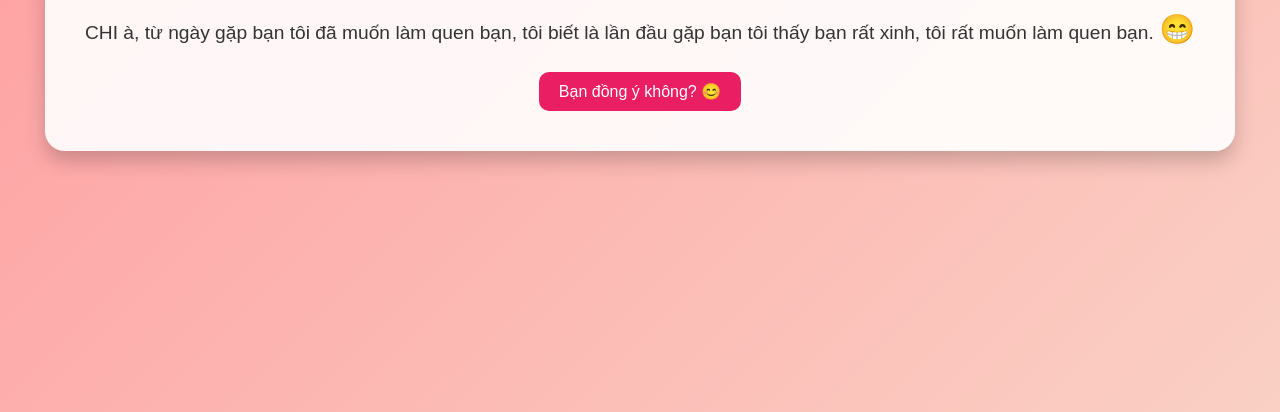
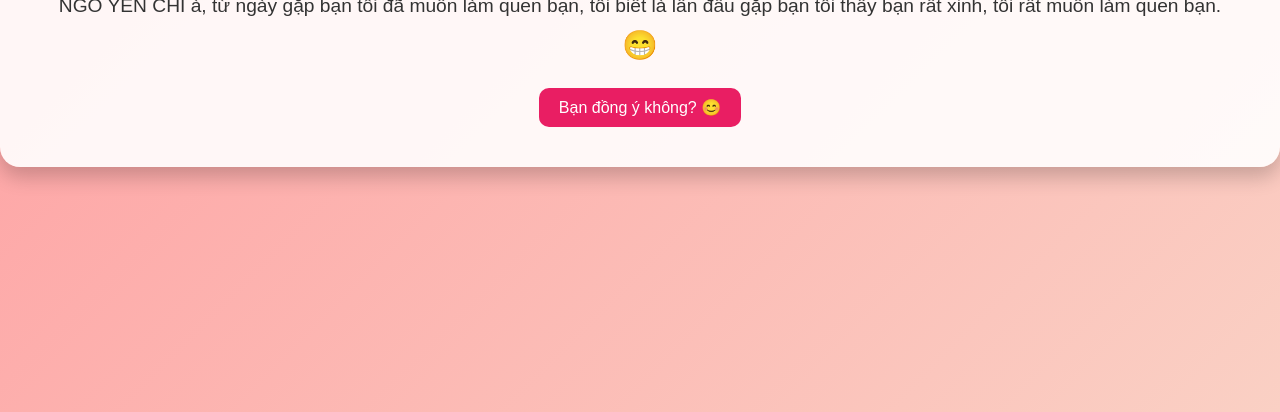
Before and after one commit to quannger06/quannger, a plain HTML site: page lamquen.html in a window 1280 px wide. Shown: the part 388-800 px from the top of the page. Drawn offline with Linux system fonts and the light colour scheme.

Commit message:
Update lamquen.html

```diff
--- a/lamquen.html
+++ b/lamquen.html
@@ -100,7 +100,7 @@
 <body>
     <div class="container">
         <h1>CHO TÔI LÀM QUEN NHA 😁</h1>
-        <p>CHI à, từ ngày gặp bạn tôi đã muốn làm quen bạn, tôi biết là lần đầu gặp bạn tôi thấy bạn rất xinh, tôi rất muốn làm quen bạn. <span class="heart">😁</span></p>
+        <p>NGÔ YẾN CHI à, từ ngày gặp bạn tôi đã muốn làm quen bạn, tôi biết là lần đầu gặp bạn tôi thấy bạn rất xinh, tôi rất muốn làm quen bạn. <span class="heart">😁</span></p>
         <button onclick="showLove()">Bạn đồng ý không? 😊</button>
     </div>
 
```
